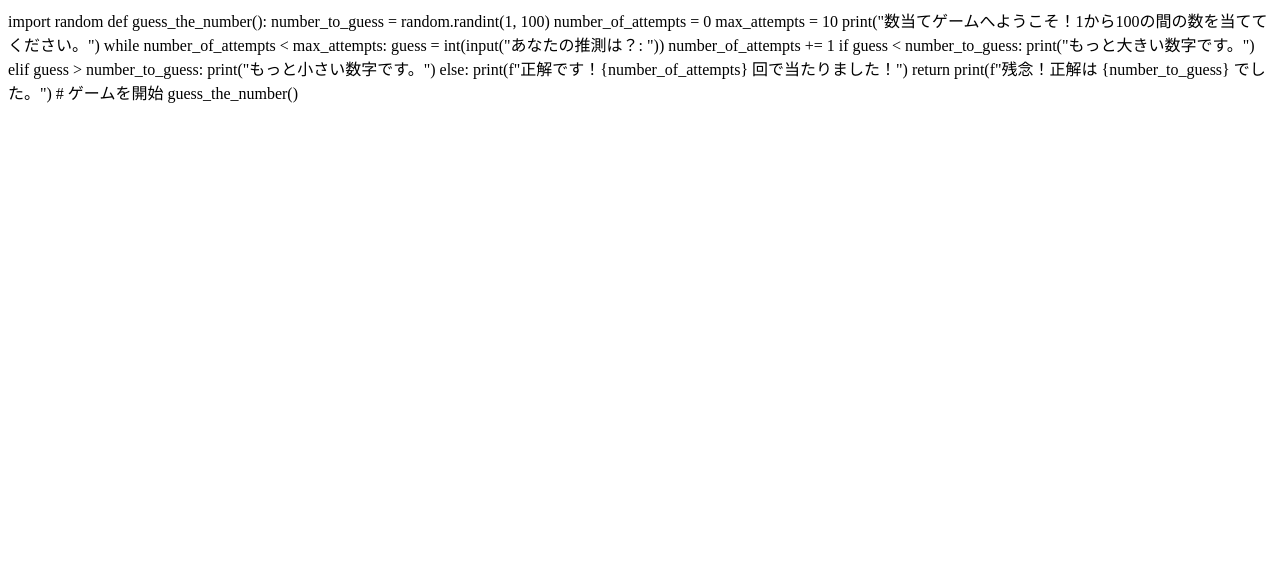
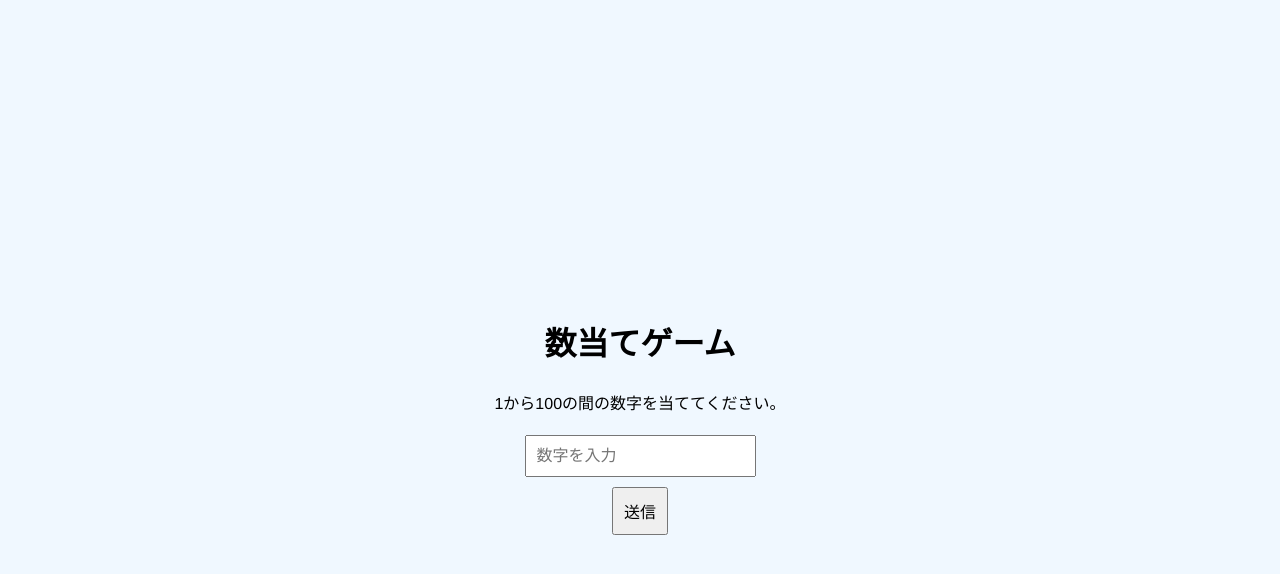
Before and after one commit to shino-lgtm/game, a plain HTML site: page index.html in a window 1280 px wide. Drawn offline with Linux system fonts and the light colour scheme.

Commit message:
Update index.html

```diff
--- a/index.html
+++ b/index.html
@@ -1,25 +1,74 @@
-import random
+<!DOCTYPE html>
+<html lang="ja">
+<head>
+  <meta charset="UTF-8" />
+  <meta name="viewport" content="width=device-width, initial-scale=1.0"/>
+  <title>数当てゲーム</title>
+  <style>
+    body {
+      font-family: "Helvetica Neue", sans-serif;
+      background-color: #f0f8ff;
+      display: flex;
+      flex-direction: column;
+      align-items: center;
+      justify-content: center;
+      min-height: 100vh;
+      padding: 20px;
+    }
+    h1 {
+      font-size: 2em;
+      margin-bottom: 10px;
+    }
+    input, button {
+      padding: 10px;
+      font-size: 16px;
+      margin: 5px;
+    }
+    #result {
+      margin-top: 20px;
+      font-weight: bold;
+      font-size: 1.2em;
+    }
+  </style>
+</head>
+<body>
+  <h1>数当てゲーム</h1>
+  <p>1から100の間の数字を当ててください。</p>
+  <input type="number" id="guessInput" placeholder="数字を入力" />
+  <button onclick="checkGuess()">送信</button>
+  <div id="result"></div>
 
-def guess_the_number():
-    number_to_guess = random.randint(1, 100)
-    number_of_attempts = 0
-    max_attempts = 10
+  <script>
+    let numberToGuess = Math.floor(Math.random() * 100) + 1;
+    let attempts = 0;
+    const maxAttempts = 10;
 
-    print("数当てゲームへようこそ！1から100の間の数を当ててください。")
+    function checkGuess() {
+      const input = document.getElementById("guessInput");
+      const result = document.getElementById("result");
+      const guess = parseInt(input.value, 10);
+      attempts++;
 
-    while number_of_attempts < max_attempts:
-        guess = int(input("あなたの推測は？: "))
-        number_of_attempts += 1
+      if (isNaN(guess)) {
+        result.textContent = "数字を入力してください。";
+        return;
+      }
 
-        if guess < number_to_guess:
-            print("もっと大きい数字です。")
-        elif guess > number_to_guess:
-            print("もっと小さい数字です。")
-        else:
-            print(f"正解です！{number_of_attempts} 回で当たりました！")
-            return
+      if (guess < numberToGuess) {
+        result.textContent = "もっと大きい数字です。";
+      } else if (guess > numberToGuess) {
+        result.textContent = "もっと小さい数字です。";
+      } else {
+        result.textContent = `🎉 正解です！${attempts}回で当たりました！`;
+        input.disabled = true;
+        return;
+      }
 
-    print(f"残念！正解は {number_to_guess} でした。")
-
-# ゲームを開始
-guess_the_number()
+      if (attempts >= maxAttempts) {
+        result.textContent = `😢 残念！正解は ${numberToGuess} でした。`;
+        input.disabled = true;
+      }
+    }
+  </script>
+</body>
+</html>
```
